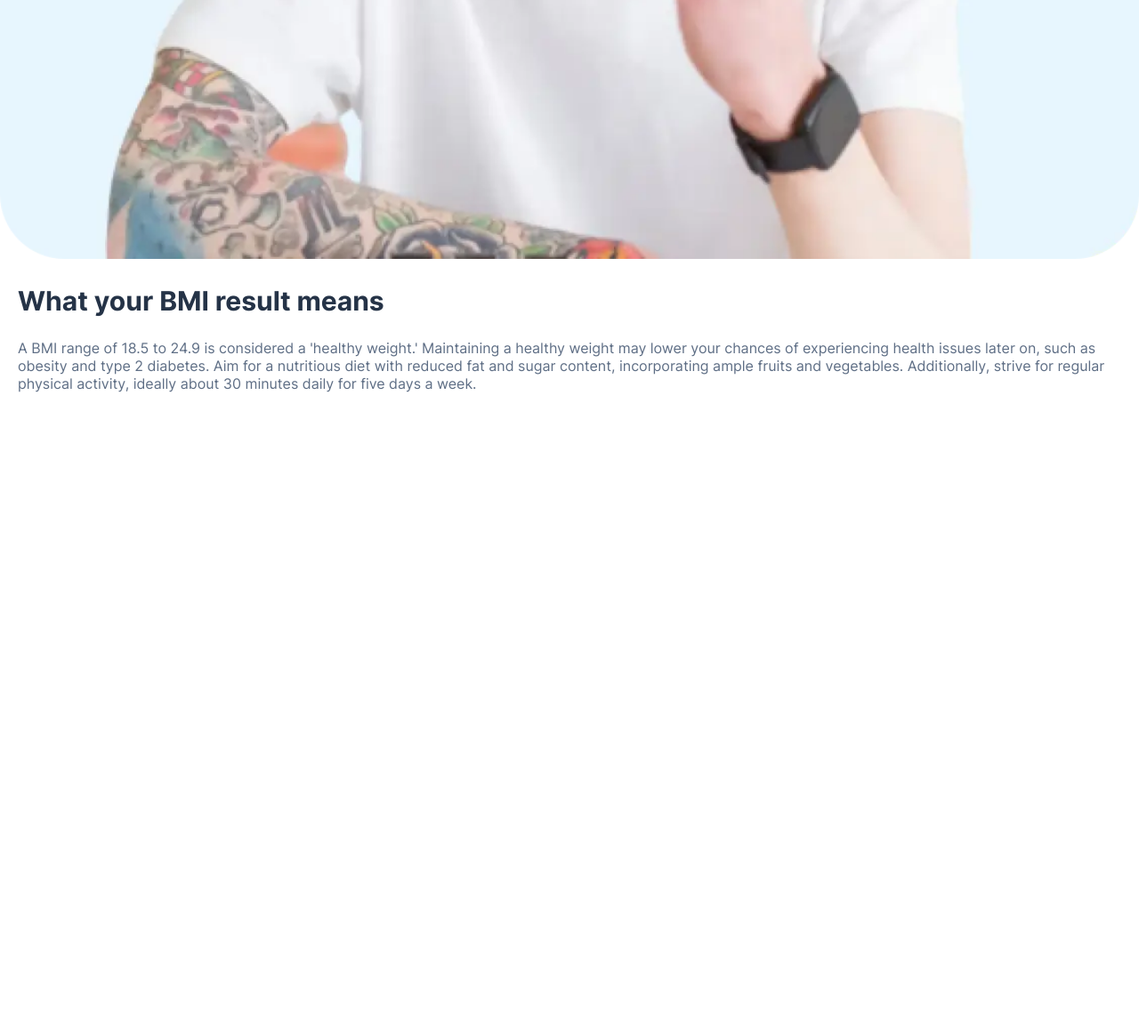
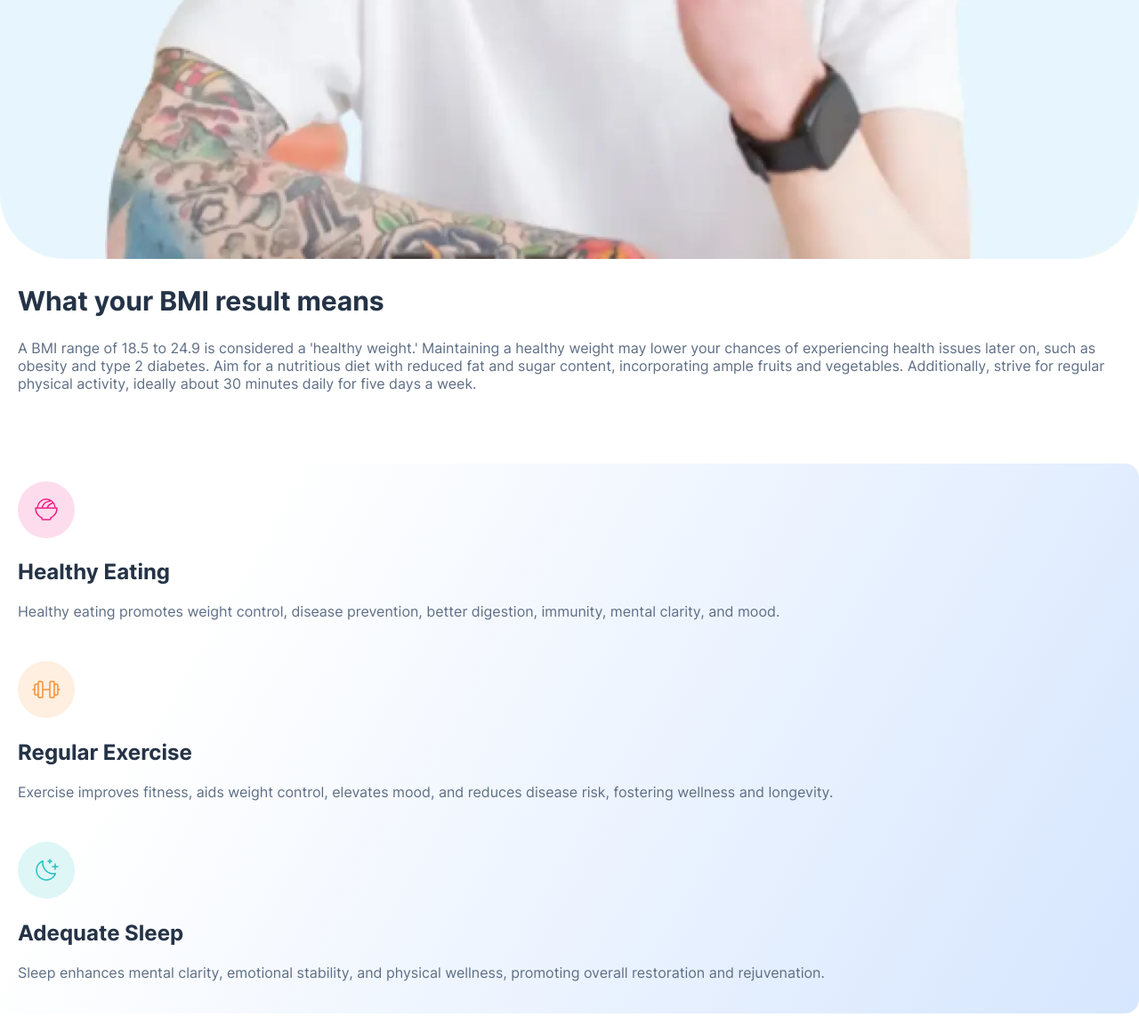
Before and after one commit to joshhovis/BMI-Calculator, a plain HTML site: page index.html in a window 1280 px wide. Shown: the part 1636-2797 px from the top of the page at 89% size. Before the commit the page ends 2107 px from the top, so only its background shows below. Drawn offline with Linux system fonts and the light colour scheme.

Commit message:
Add styling and html for health tips section:

```diff
--- a/app.css
+++ b/app.css
@@ -241,7 +241,7 @@ body, html {
 
 /* RESULT SECTION */
 .result {
-    margin-bottom: 30px;
+    margin-bottom: 80px;
 }
 
 .result-image {
@@ -258,3 +258,22 @@ body, html {
     padding: 0 20px;
     color: #5e6e85;
 }
+
+.tips {
+    padding: 20px 20px;
+    margin-bottom: 50px;
+    background: rgb(214,230,254);
+    background: linear-gradient(300deg, rgba(214,230,254,1) 0%, rgba(214,252,254,0) 80%);
+    display: flex;
+    flex-direction: column;
+    gap: 30px;
+    border-radius: 16px;
+}
+
+.tips h2 {
+    color: #253347;
+}
+
+.tips p {
+    color: #5e6e85;
+}
--- a/index.html
+++ b/index.html
@@ -142,6 +142,50 @@
                     </p>
                 </div>
             </div>
+
+            <div class="tips">
+                <div class="tips-eating">
+                    <img
+                        class="tips-eating-icon"
+                        src="./assets/images/icon-eating.svg"
+                        alt="icon of food"
+                    />
+                    <h2 class="tips-eating-header">Healthy Eating</h2>
+                    <p class="tips-eating-description">
+                        Healthy eating promotes weight control, disease
+                        prevention, better digestion, immunity, mental clarity,
+                        and mood.
+                    </p>
+                </div>
+
+                <div class="tips-exercise">
+                    <img
+                        class="tips-exercise-icon"
+                        src="./assets/images/icon-exercise.svg"
+                        alt="icon of dumbbell"
+                    />
+                    <h2 class="tips-exercise-header">Regular Exercise</h2>
+                    <p class="tips-exercise-description">
+                        Exercise improves fitness, aids weight control, elevates
+                        mood, and reduces disease risk, fostering wellness and
+                        longevity.
+                    </p>
+                </div>
+
+                <div class="tips-sleep">
+                    <img
+                        class="tips-sleep-icon"
+                        src="./assets/images/icon-sleep.svg"
+                        alt="icon of moon"
+                    />
+                    <h2 class="tips-sleep-header">Adequate Sleep</h2>
+                    <p class="tips-sleep-description">
+                        Sleep enhances mental clarity, emotional stability, and
+                        physical wellness, promoting overall restoration and
+                        rejuvenation.
+                    </p>
+                </div>
+            </div>
         </main>
 
         <script src="./index.js"></script>
```
